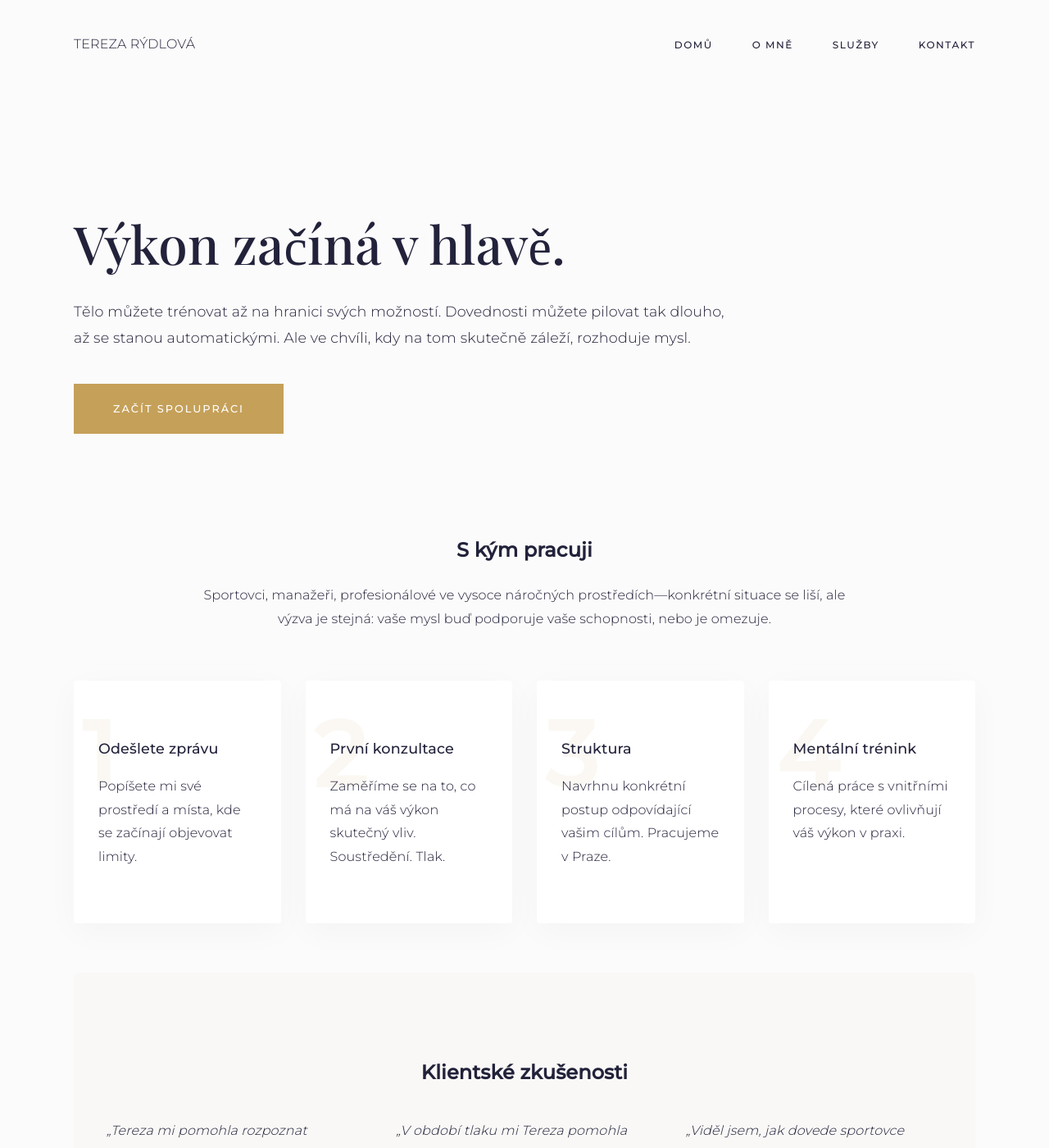
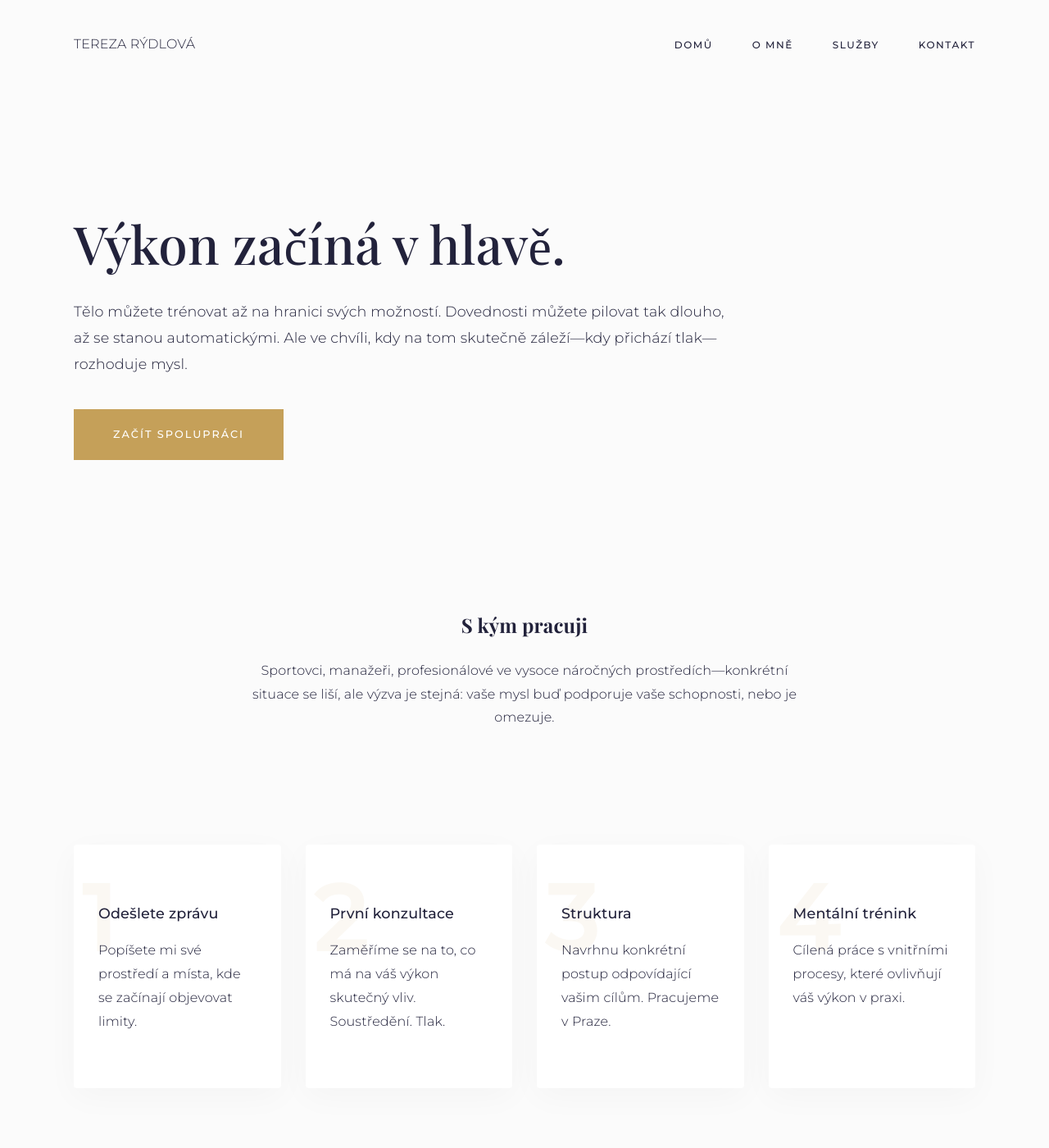
Before and after one commit to westleyovercash/tereza-rydlova, a Jekyll site: the page built from index.md, in a window 1280 px wide and 1400 px high. Shown: the whole window at 82% size. Built offline with Jekyll 4.4.1, drawn with Linux system fonts in a browser that asks for light colours; some of the changed text lies outside the part shown.

Commit message:
Update index.md

```diff
--- a/index.md
+++ b/index.md
@@ -6,67 +6,43 @@ title: Home
 <div class="container">
   <section class="hero">
     <h1>Výkon začíná v hlavě.</h1>
-    <p>Tělo můžete trénovat až na hranici svých možností. Dovednosti můžete pilovat tak dlouho, až se stanou automatickými. Ale ve chvíli, kdy na tom skutečně záleží, rozhoduje mysl.</p>
+    <p>Tělo můžete trénovat až na hranici svých možností. Dovednosti můžete pilovat tak dlouho, až se stanou automatickými. Ale ve chvíli, kdy na tom skutečně záleží—kdy přichází tlak—rozhoduje mysl.</p>
     <a href="/kontakt" class="btn">Začít spolupráci</a>
   </section>
 
-  <section class="page-content" style="text-align: center;">
-    <h2>S kým pracuji</h2>
-    <p style="max-width: 800px; margin: 0 auto;">Sportovci, manažeři, profesionálové ve vysoce náročných prostředích—konkrétní situace se liší, ale výzva je stejná: vaše mysl buď podporuje vaše schopnosti, nebo je omezuje.</p>
+  <section style="text-align: center; padding: 60px 0;">
+    <h2 style="font-family: 'Playfair Display', serif;">S kým pracuji</h2>
+    <p style="max-width: 700px; margin: 20px auto;">Sportovci, manažeři, profesionálové ve vysoce náročných prostředích—konkrétní situace se liší, ale výzva je stejná: vaše mysl buď podporuje vaše schopnosti, nebo je omezuje.</p>
   </section>
-</div>
 
-<div class="steps-wrapper">
-  <div class="container">
-    <div class="steps-container">
-      <div class="step-card">
-        <div class="step-number">1</div>
-        <div class="step-content">
-          <h3>Odešlete zprávu</h3>
-          <p>Popíšete mi své prostředí a místa, kde se začínají objevovat limity.</p>
-        </div>
+  <div class="steps-container">
+    <div class="step-card">
+      <div class="step-number">1</div>
+      <div class="step-content">
+        <h3>Odešlete zprávu</h3>
+        <p>Popíšete mi své prostředí a místa, kde se začínají objevovat limity.</p>
       </div>
-      <div class="step-card">
-        <div class="step-number">2</div>
-        <div class="step-content">
-          <h3>První konzultace</h3>
-          <p>Zaměříme se na to, co má na váš výkon skutečný vliv. Soustředění. Tlak.</p>
-        </div>
+    </div>
+    <div class="step-card">
+      <div class="step-number">2</div>
+      <div class="step-content">
+        <h3>První konzultace</h3>
+        <p>Zaměříme se na to, co má na váš výkon skutečný vliv. Soustředění. Tlak.</p>
       </div>
-      <div class="step-card">
-        <div class="step-number">3</div>
-        <div class="step-content">
-          <h3>Struktura</h3>
-          <p>Navrhnu konkrétní postup odpovídající vašim cílům. Pracujeme v Praze.</p>
-        </div>
+    </div>
+    <div class="step-card">
+      <div class="step-number">3</div>
+      <div class="step-content">
+        <h3>Struktura</h3>
+        <p>Navrhnu konkrétní postup odpovídající vašim cílům. Pracujeme v Praze.</p>
       </div>
-      <div class="step-card">
-        <div class="step-number">4</div>
-        <div class="step-content">
-          <h3>Mentální trénink</h3>
-          <p>Cílená práce s vnitřními procesy, které ovlivňují váš výkon v praxi.</p>
-        </div>
+    </div>
+    <div class="step-card">
+      <div class="step-number">4</div>
+      <div class="step-content">
+        <h3>Mentální trénink</h3>
+        <p>Cílená práce s vnitřními procesy, které ovlivňují váš výkon v praxi.</p>
       </div>
     </div>
   </div>
 </div>
-
-<div class="container">
-  <section class="page-content" style="background: rgba(197, 160, 89, 0.03); padding: 80px 40px; border-radius: 8px;">
-    <h2 style="text-align: center;">Klientské zkušenosti</h2>
-    <div style="display: grid; grid-template-columns: repeat(auto-fit, minmax(280px, 1fr)); gap: 40px;">
-      <div>
-        <p><i>„Tereza mi pomohla rozpoznat mentální vzorce, které mě v nové roli brzdily.“</i></p>
-        <p style="color: var(--champagne); font-weight: 600; font-size: 0.8rem;">— TOMÁŠ Ž.</p>
-      </div>
-      <div>
-        <p><i>„V období tlaku mi Tereza pomohla znovu získat stabilitu a jasnou hlavu.“</i></p>
-        <p style="color: var(--champagne); font-weight: 600; font-size: 0.8rem;">— IVANA K.</p>
-      </div>
-      <div>
-        <p><i>„Viděl jsem, jak dovede sportovce provést průlomy, které změnily jejich výkon.“</i></p>
-        <p style="color: var(--champagne); font-weight: 600; font-size: 0.8rem;">— DAVID T.</p>
-      </div>
-    </div>
-  </section>
-</div>
```
